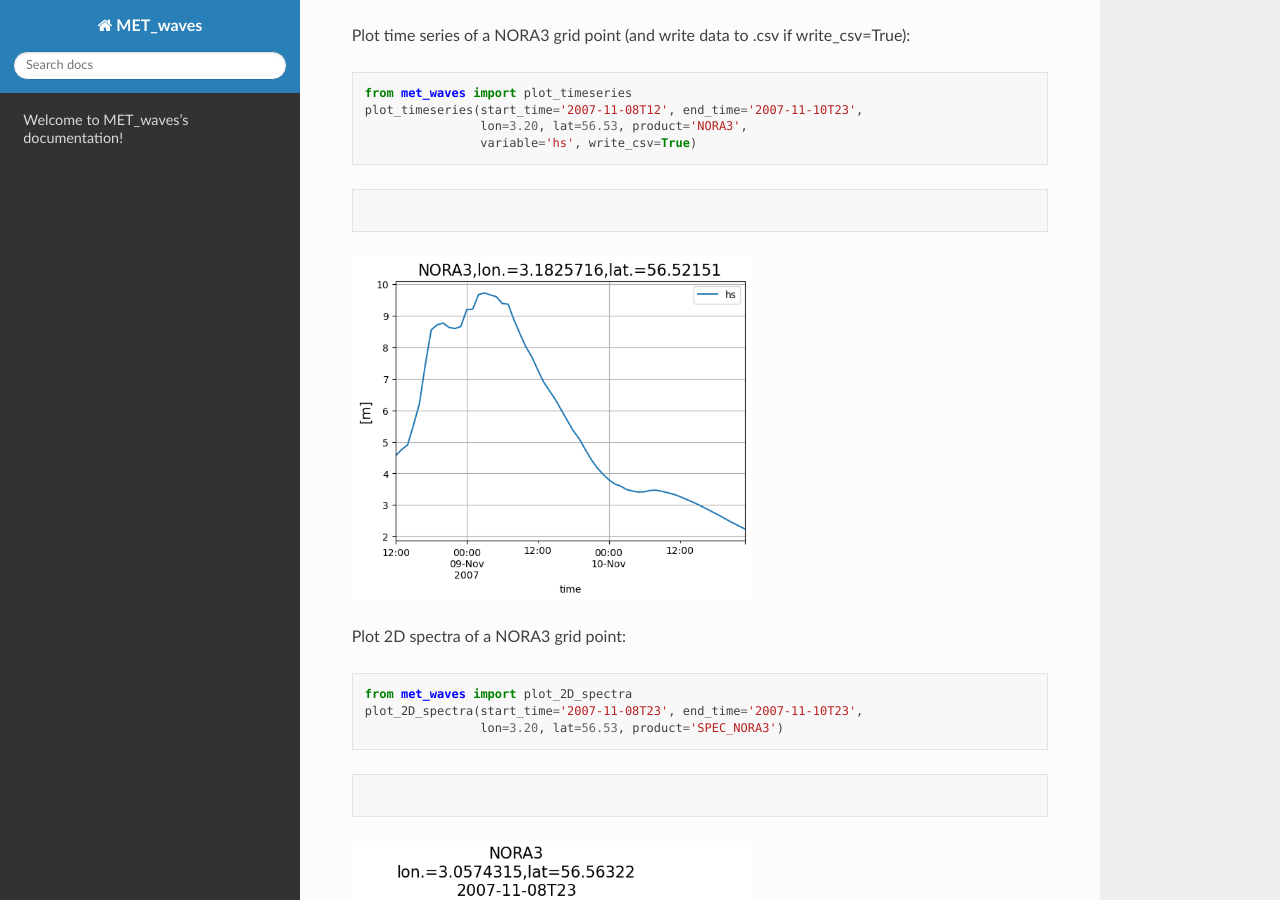
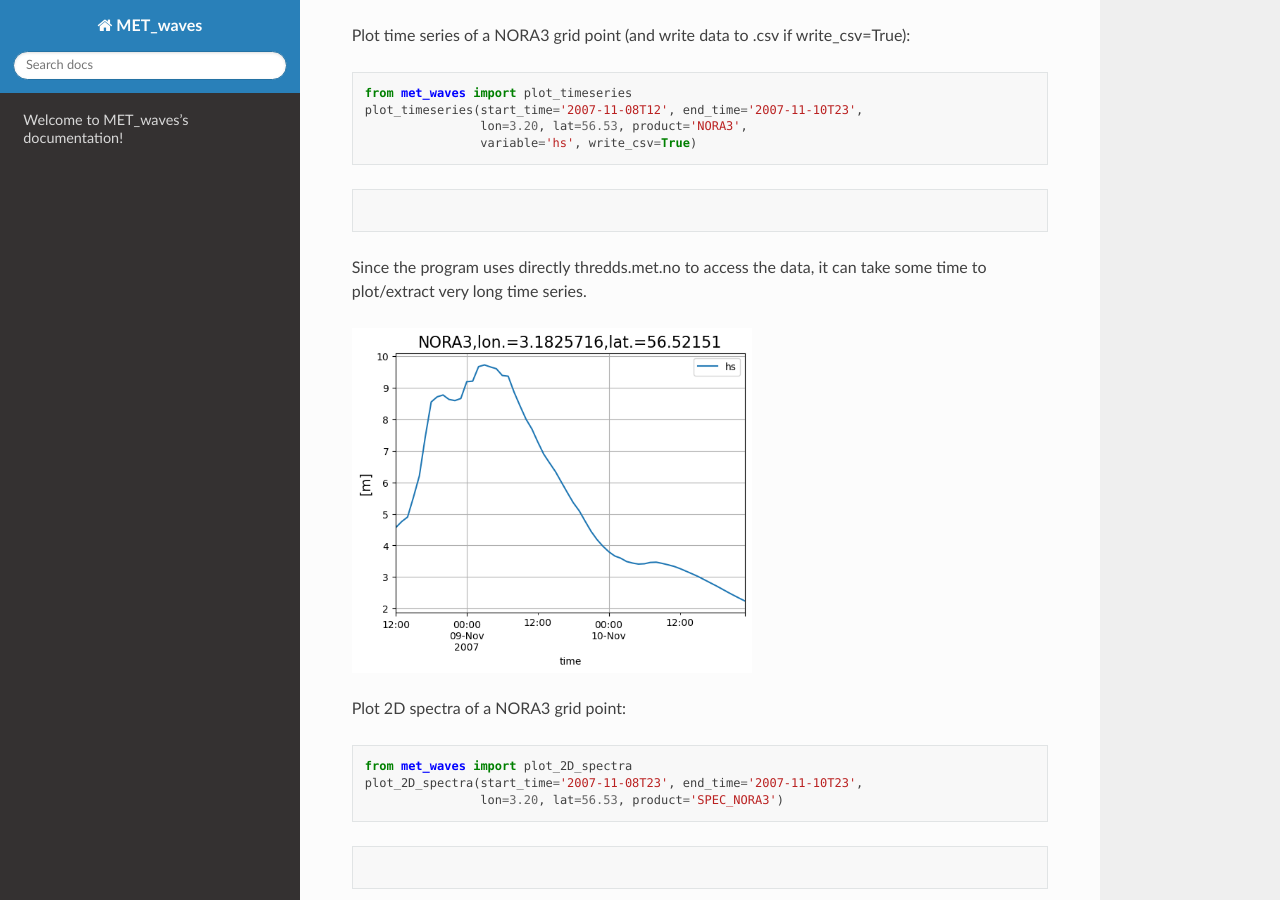
Before and after one commit to MET-OM/MET_waves, a Sphinx documentation site: the page built from docs/index.rst, in a window 1280 px wide and 900 px high, scrolled down 818 px. Built offline with Sphinx 7.4.7 and the Read the Docs theme 2.0.0, drawn with Linux system fonts in a browser that asks for light colours.

Commit message:
Update index.rst

```diff
--- a/docs/index.rst
+++ b/docs/index.rst
@@ -28,6 +28,8 @@ Plot time series of a NORA3 grid point (and write data to .csv if write_csv=True
                    variable='hs', write_csv=True)
 .. code-block:: rst
 
+Since the program uses directly thredds.met.no to access the data, it can take some time to plot/extract very long time series.
+
 .. image:: hs_NORA3_ts.png
   :width: 400
 
```
